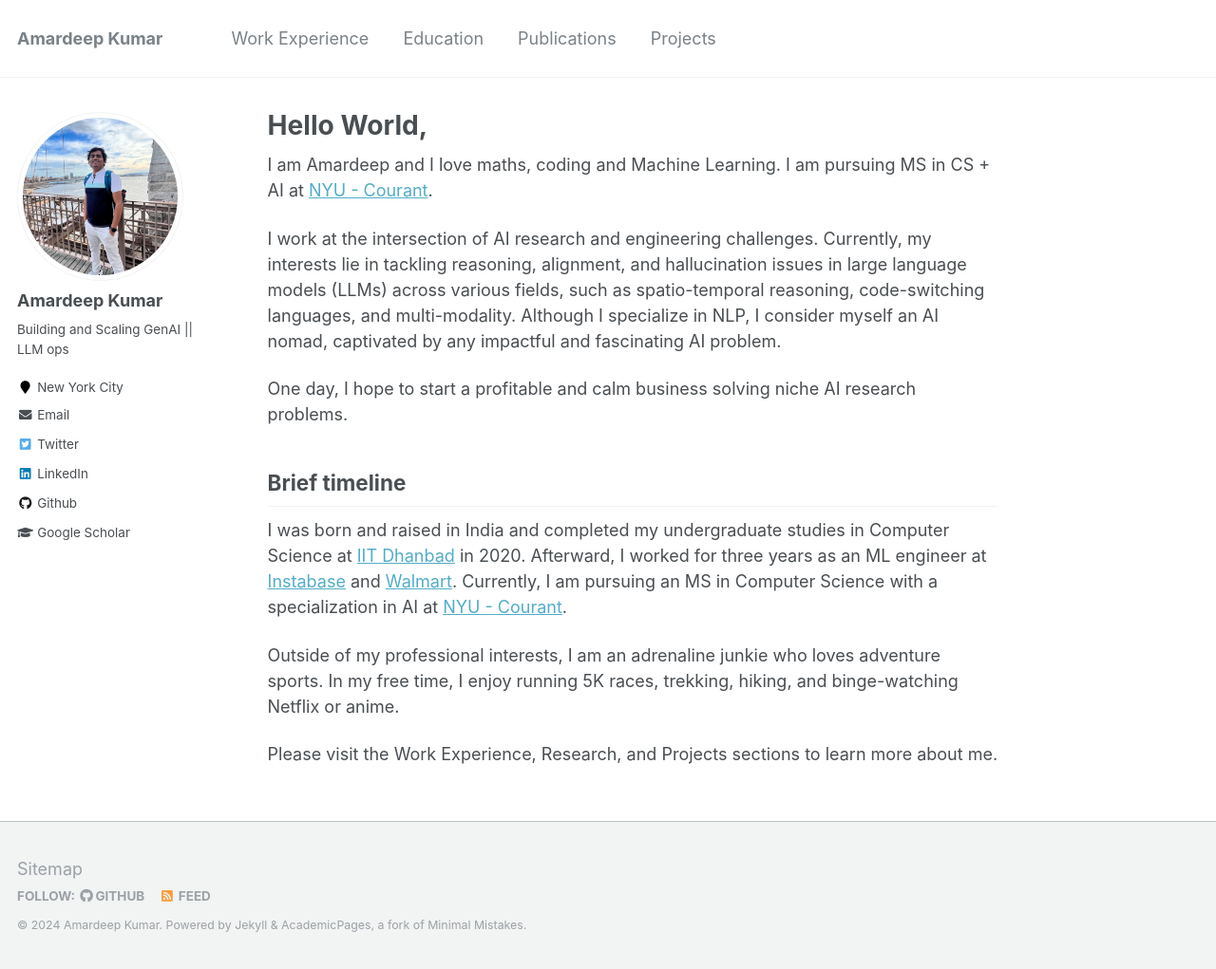
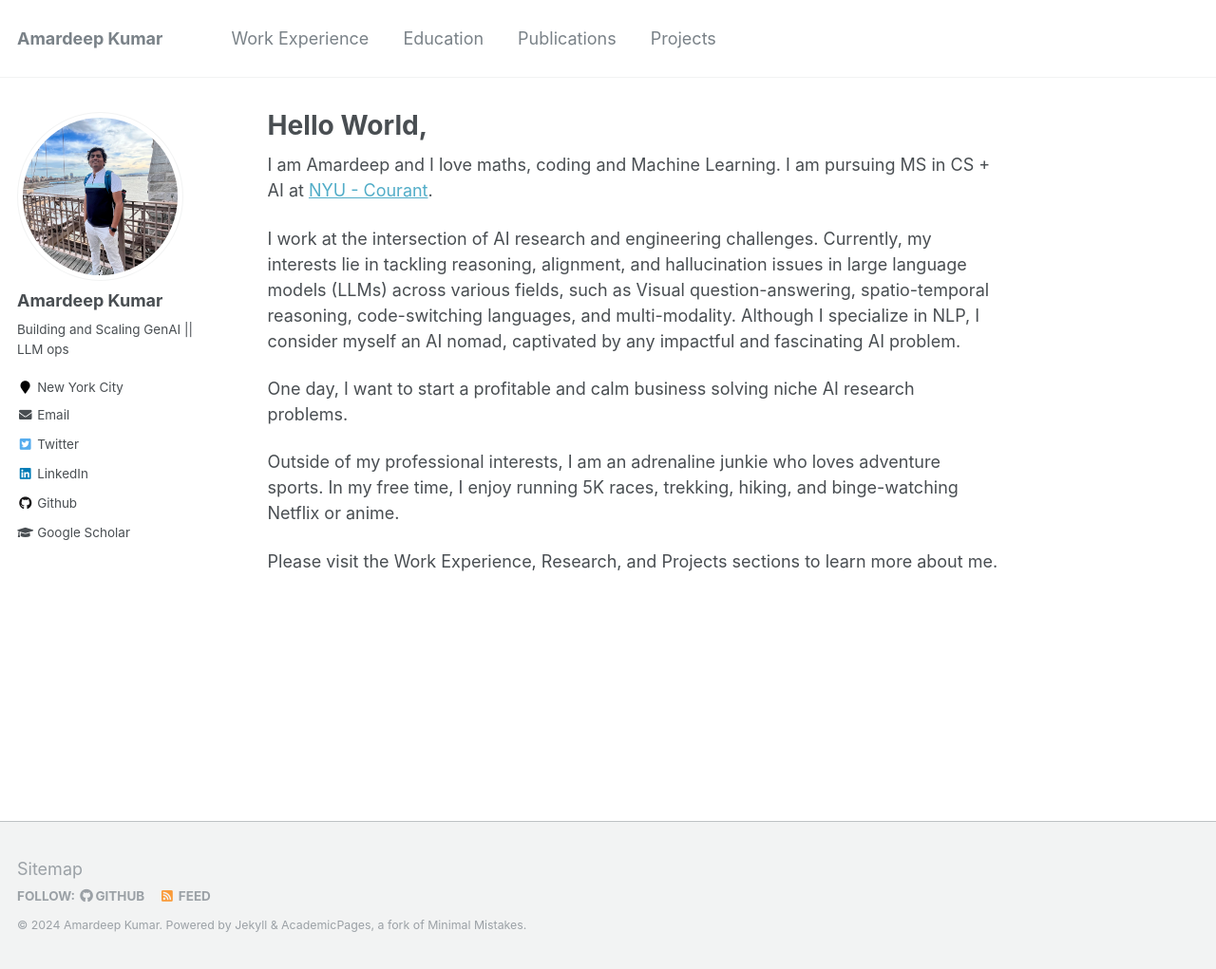
Before and after one commit to ad6398/ad6398, a Jekyll site: the page built from _pages/about.md, in a window 1280 px wide and 1021 px high. Shown: the whole window at 95% size. Built offline with Jekyll 4.4.1, drawn with Linux system fonts in a browser that asks for light colours.

Commit message:
dec update

```diff
--- a/_pages/about.md
+++ b/_pages/about.md
@@ -10,13 +10,10 @@ redirect_from:
 
 I am Amardeep and I love maths, coding and Machine Learning. I am pursuing MS in CS + AI at [NYU - Courant](https://cims.nyu.edu/dynamic/).
 
-I work at the intersection of AI research and engineering challenges. Currently, my interests lie in tackling reasoning, alignment, and hallucination issues in large language models (LLMs) across various fields, such as spatio-temporal reasoning, code-switching languages, and multi-modality. Although I specialize in NLP, I consider myself an AI nomad, captivated by any impactful and fascinating AI problem.
+I work at the intersection of AI research and engineering challenges. Currently, my interests lie in tackling reasoning, alignment, and hallucination issues in large language models (LLMs) across various fields, such as Visual question-answering, spatio-temporal reasoning, code-switching languages, and multi-modality. Although I specialize in NLP, I consider myself an AI nomad, captivated by any impactful and fascinating AI problem.
 
-One day, I hope to start a profitable and calm business solving niche AI research problems.
+One day, I want to start a profitable and calm business solving niche AI research problems.
 
-## Brief timeline
-
-I was born and raised in India and completed my undergraduate studies in Computer Science at [IIT Dhanbad](https://www.iitism.ac.in/) in 2020. Afterward, I worked for three years as an ML engineer at [Instabase](https://instabase.com/) and [Walmart](https://tech.walmart.com/content/walmart-global-tech/en_us.html). Currently, I am pursuing an MS in Computer Science with a specialization in AI at [NYU - Courant](https://cims.nyu.edu/dynamic/).
 
 Outside of my professional interests, I am an adrenaline junkie who loves adventure sports. In my free time, I enjoy running 5K races, trekking, hiking, and binge-watching Netflix or anime.
 
```
Also changed, not shown: _pages/work-experience.md (+9 -0 lines).
